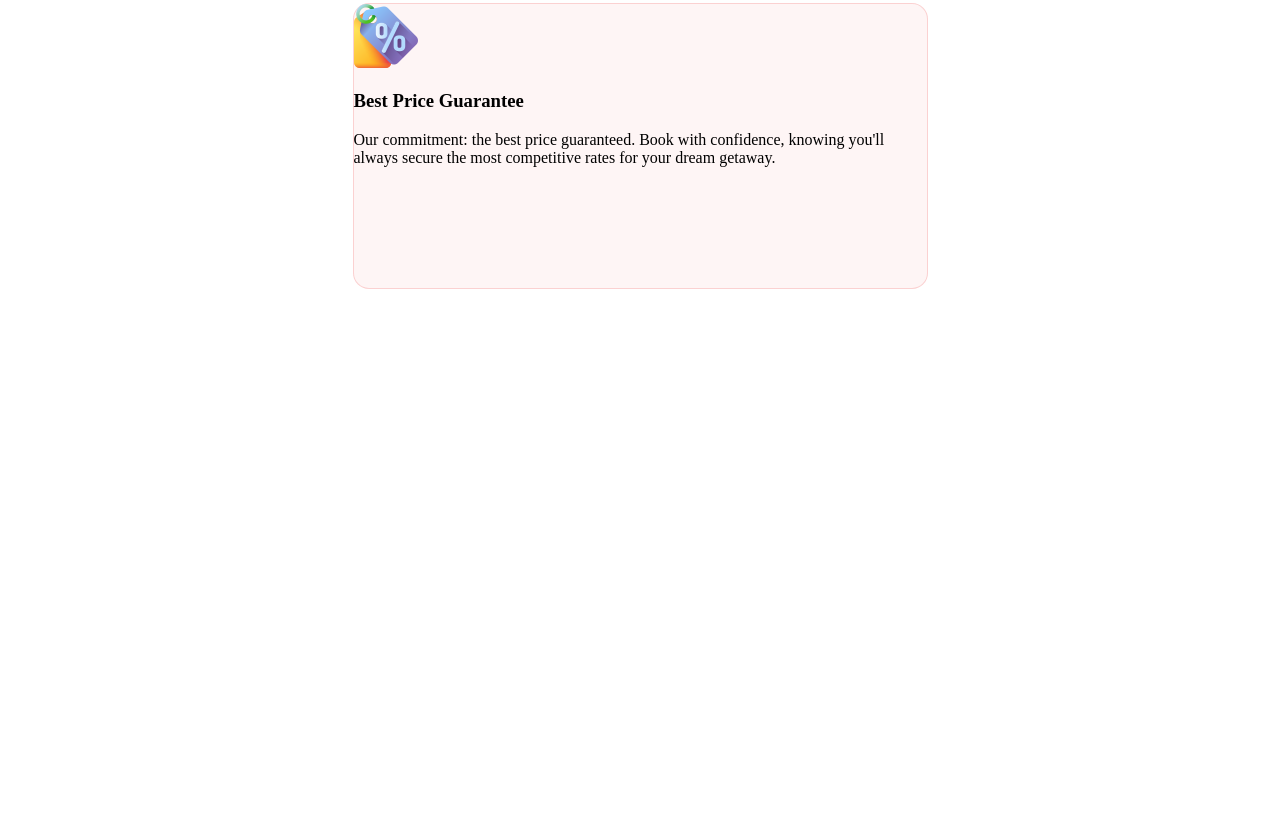
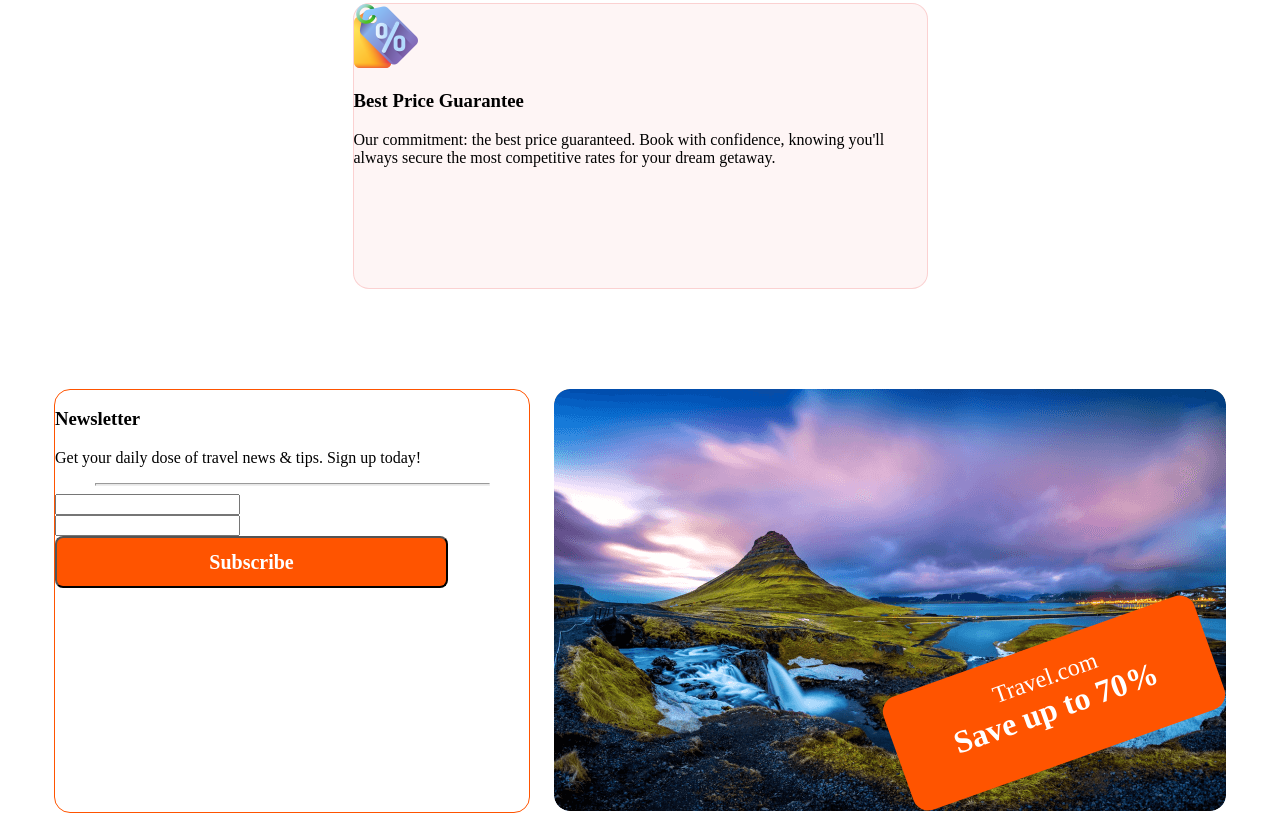
Before and after one commit to NazMuz/PH-Assignment-2, a plain HTML site: page index.html in a window 1280 px wide. Shown: the part 3152-3973 px from the top of the page. Before the commit the page ends 3465 px from the top, so only its background shows below. Drawn offline with Linux system fonts and the light colour scheme.

Commit message:
Assignment-2 3Rd addition

```diff
--- a/index.css
+++ b/index.css
@@ -335,3 +335,84 @@ li>a{
 }
 
 /* Last main sectin  */
+.lastmainsection{
+    display: flex;
+    gap: 24px;
+    margin-top: 100px;
+    justify-content: center;
+
+}
+
+.lastmainsection1{
+    width: 474px;
+    height: 422px;
+    flex-shrink: 0;
+    border-radius: 16px;
+    border: 1px solid #FF5400;
+    background: #FFF;
+
+}
+#hr{
+    width: 393px;
+    height: 1px;
+    background: rgba(19, 19, 24, 0.10);
+}
+
+.lmsbutton{
+    width: 393px;
+    height: 52px;
+    flex-shrink: 0;
+    border-radius: 8px;
+    background: #FF5400;
+    color: #FFF;
+    text-align: center;
+    font-family: Mulish;
+    font-size: 20px;
+    font-style: normal;
+    font-weight: 800;
+    line-height: normal;
+}
+.lastmainsection2{
+    width: 672px;
+    height: 422px;
+    flex-shrink: 0;
+    border-radius: 16px;
+    background: url('Rectangle 8 (1).png'), lightgray 50% / cover no-repeat;
+
+
+
+}
+
+.box{
+    width: 330px;
+    height: 120px;
+    transform: rotate(-19.628deg);
+    flex-shrink: 0;
+    border-radius: 16px;
+    background: #FF5400;
+    position: relative;
+    top: 230px;
+    left: 335px;
+}
+
+#boxs{
+    transform: rotate(10px);
+    color: #FFF;
+    text-align: center;
+    font-family: Mulish;
+    font-size: 24px;
+    font-style: normal;
+    font-weight: 400;
+    line-height: normal;
+    padding-top:  20px;
+
+}
+#boxh3{
+    color: #FFF;
+    font-family: Mulish;
+    font-size: 32px;
+    font-style: normal;
+    font-weight: 800;
+    line-height: normal;
+
+}
--- a/index.html
+++ b/index.html
@@ -128,6 +128,28 @@
             </div>
 
         </div>
+        <div class="lastmainsection">
+            <section class="lastmainsection1">
+                <h3 class="lmsh3">Newsletter</h3>
+                <p class="lmsp">Get your daily dose of travel news & tips. Sign up today!</p>
+                <hr id="hr">
+                <input class="lmsi1" type="text"><br>
+                <input class="lms2" type="text"><br>
+                <button class="lmsbutton">Subscribe</button>
+
+            </section>
+            <div class="lastmainsection2">
+                <!-- <img class="limg" src="Rectangle 8 (1).png" alt=""> -->
+                <section class="box">
+                    <p id="boxs">
+                        Travel.com <br>
+                    <span id="boxh3">Save up to 70%</span>
+                </p>
+
+                </section>
+            </div>
+
+        </div>
 
     </main>
     <footer>
```
